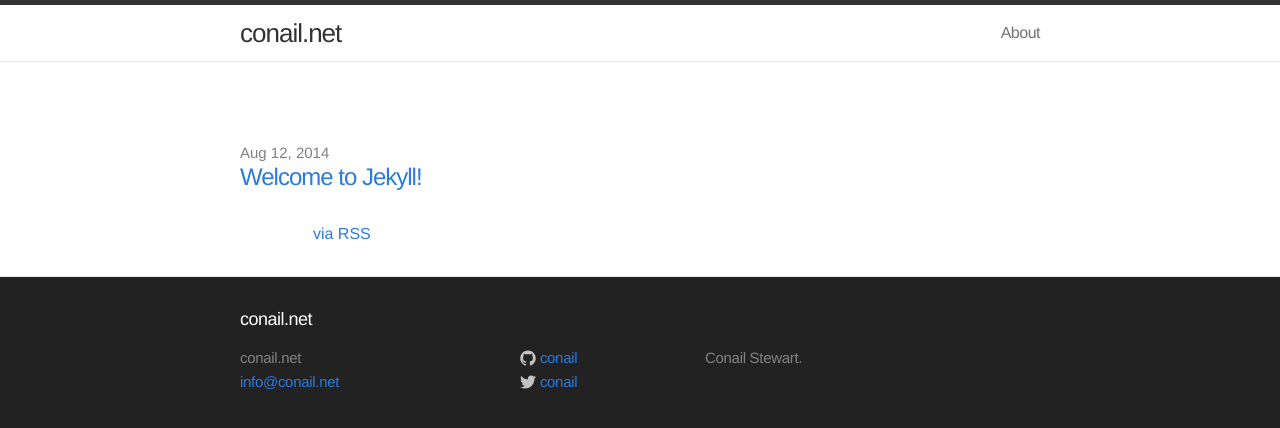
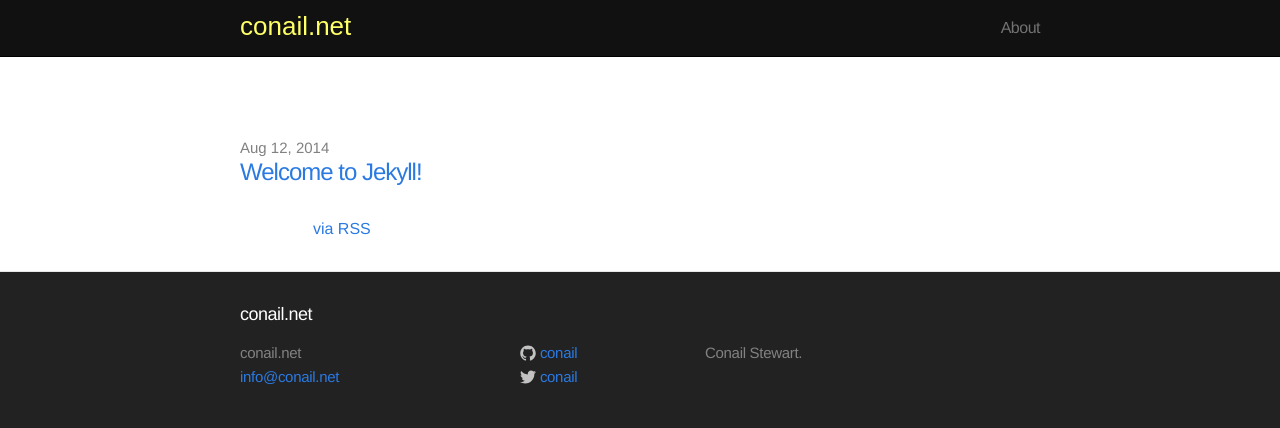
Before and after one commit to conail/conail.github.io, a Jekyll site: the page built from index.html, in a window 1280 px wide. Shown: the top 428 px of the page. Built offline with Jekyll 4.4.1, drawn with Linux system fonts in a browser that asks for light colours.

Commit message:
Update main.css

```diff
--- a/css/main.css
+++ b/css/main.css
@@ -8,8 +8,8 @@ a:visited { color: #205caa; }
 .wrap:before, .wrap:after { content:""; display:table; }
 .wrap:after { clear: both; }
 .wrap { max-width: 800px; padding: 0 30px;margin: 0 auto; zoom: 1; }
-.site-header { border-top: 5px solid #333; border-bottom: 1px solid #e8e8e8; min-height: 56px; background-color: white; }
-.site-title, .site-title:hover, .site-title:visited { display: block; color: #333; font-size: 26px; letter-spacing: -1px; float: left; line-height: 56px; position: relative; z-index: 1; }
+.site-header { background:#111; border-bottom: 1px solid #000; color:#FFF; min-height:56px; }
+.site-title, .site-title:hover, .site-title:visited { color:#FF6; font:26px/2em Arial; float:left; position:relative; z-index:1; }
 .site-nav { float: right; line-height: 56px; }
 .site-nav .menu-icon { display: none; }
 .site-nav .page-link { margin-left: 20px; color: #727272; letter-spacing: -.5px; }
```
